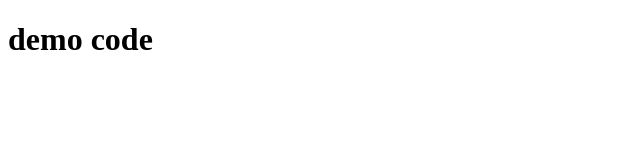
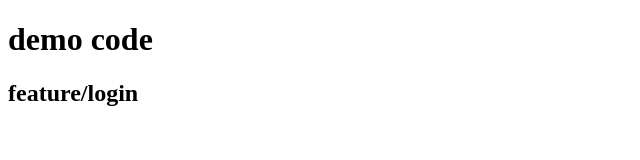
Before and after one commit to vokhactin1999/Hoc-git-pro, a plain HTML site: page index.html in a window 1280 px wide. Shown: the whole page, without its empty margins (0-640 px from the left). Drawn offline with Linux system fonts and the light colour scheme.

Commit message:
add feature login

```diff
--- a/index.html
+++ b/index.html
@@ -9,5 +9,6 @@
 	</head>
 	<body>
 		<h1>demo code</h1>
+		<h2>feature/login</h2>
 	</body>
 </html>
```
